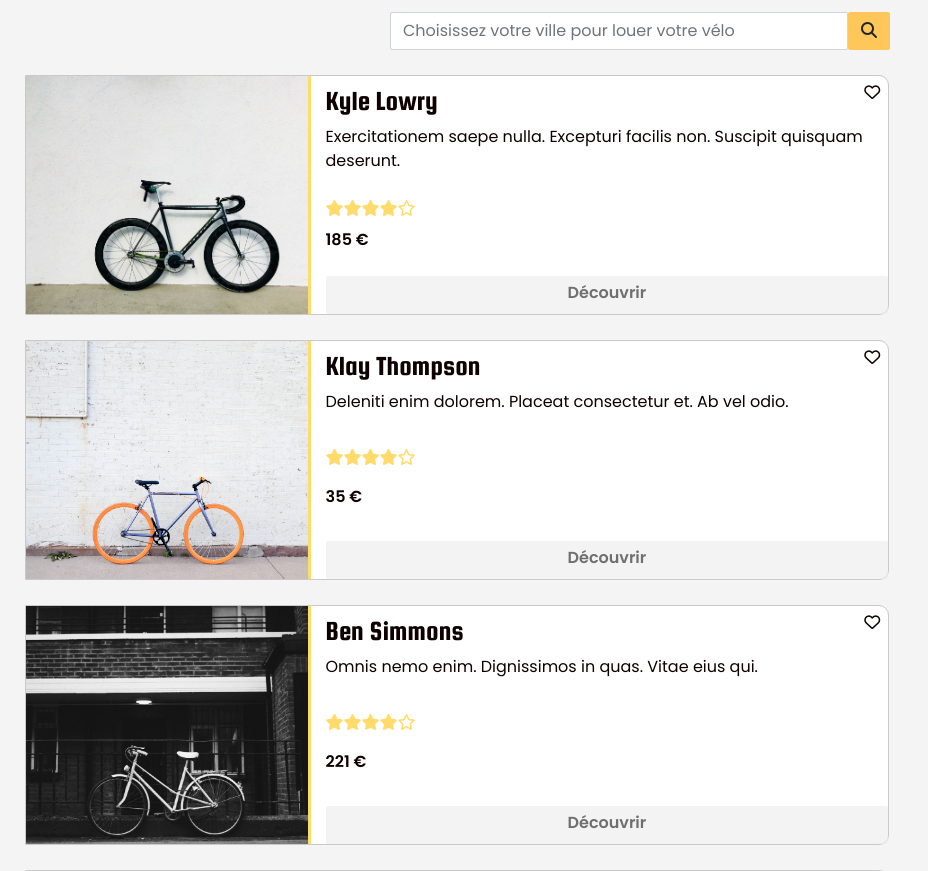
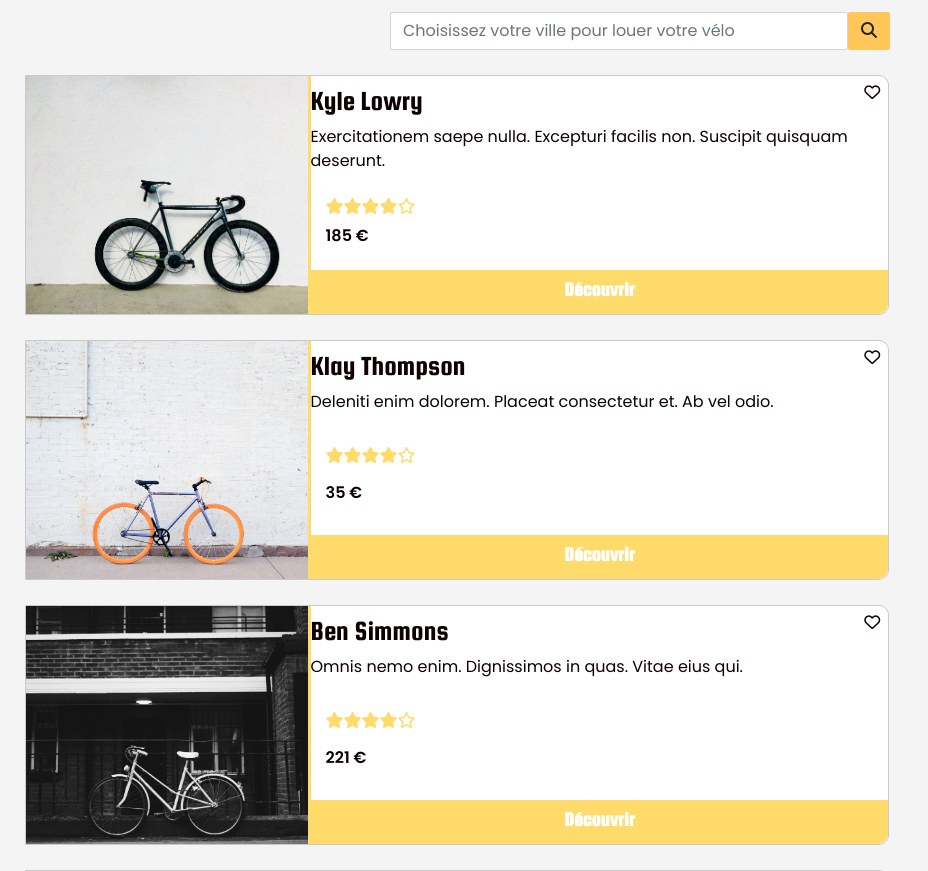
Before and after one commit to Lugdu84/-bretzel, a Rails app: page /bikes in a window 1280 px wide. Shown: the part 57-928 px from the top of the page, without its empty margins (0-928 px from the left). Run offline with Rails 7, Linux system fonts and the light colour scheme; data comes from the database, SQL or seed files in the repository; style sheets or scripts are compiled from the project's sources; some libraries are stand-ins or nearby versions.

Commit message:
fixing css index

```diff
--- a/app/assets/stylesheets/components/_card.scss
+++ b/app/assets/stylesheets/components/_card.scss
@@ -1,19 +1,3 @@
-// .card {
-//   background-size: cover;
-//   background-position: center;
-//   height: 150px;
-//   width: 100%;
-//   border-radius: 1px;
-//   box-shadow: 0 0 10px rgba(0,0,0,0.2);
-//   display: flex;
-//   align-items: center;
-//   justify-content: space-around;
-//   font-size: 22px;
-//   color: white;
-//   font-weight: bolder;
-//   text-shadow: 0 0 10px rgba(0,0,0,0.7);
-// }
-
 .cardbike {
   display:flex;
   height: 240px;
@@ -24,7 +8,6 @@
   background-color: #fff;
   border-radius: 0px 10px 10px 0px;
 }
-
 .card-trip {
   overflow: hidden;
   background: white;
@@ -39,30 +22,25 @@
     object-fit: cover;
   }
 }
-
 .card-trip h2 {
-  font-size: 16px;
-  font-weight: bold;
-  margin: 0;
+    font-size: 16px;
+    font-weight: bold;
+    margin: 0;
 }
-
 .card-trip p {
   font-size: 12px;
   opacity: .7;
   margin: 0;
 }
-
-
 .card-trip-infos {
   position: relative;
   display: flex;
   justify-content: space-between;
   flex-direction: column;
   padding-top: 8px;
-  padding-left: 15px;
+  //padding-left: 15px;
   width: 67%;
 }
-
 .card-trip-infos .card-trip-user {
   position: absolute;
   right: 16px;
@@ -70,8 +48,8 @@
   width: 40px;
 }
 .card-trip-pricing{
-
  font-weight:bold;
+ padding-left: 15px;
 }
 .cardbike:hover{
   border: solid;
@@ -86,14 +64,20 @@
 }
 .star{
   color: #FFDB6B;
+  padding-left: 15px;
 }
 .btn-ghost {
   color: #101010;
   padding: 4px 15px;
   font-weight: bold;
-  opacity: 0.6;
-  transition: opacity 0.3s ease;
   padding-bottom: 8px;
   width: 100%;
-  background-color:#ececec;
+  background-color:#FFDB6B;
+  font-family: "Squada One";
+  color: #fff;
+  font-size: 20px;
+  border-radius: 0px 0px 10px 0px;
 }
+.name-description{
+  padding-left: 15px;
+}
--- a/app/views/bikes/show.html.erb
+++ b/app/views/bikes/show.html.erb
@@ -1,4 +1,4 @@
-<%= simple_form_for [ @bike, @booking ] do |f| %>
+<%= simple_form_for [ @bike, @booking ]  do |f| %>
   <%= f.input :booking_start %>
   <%= f.input :booking_end %>
   <%= f.submit "book the bike", class: "btn btn-primary" %>
```
